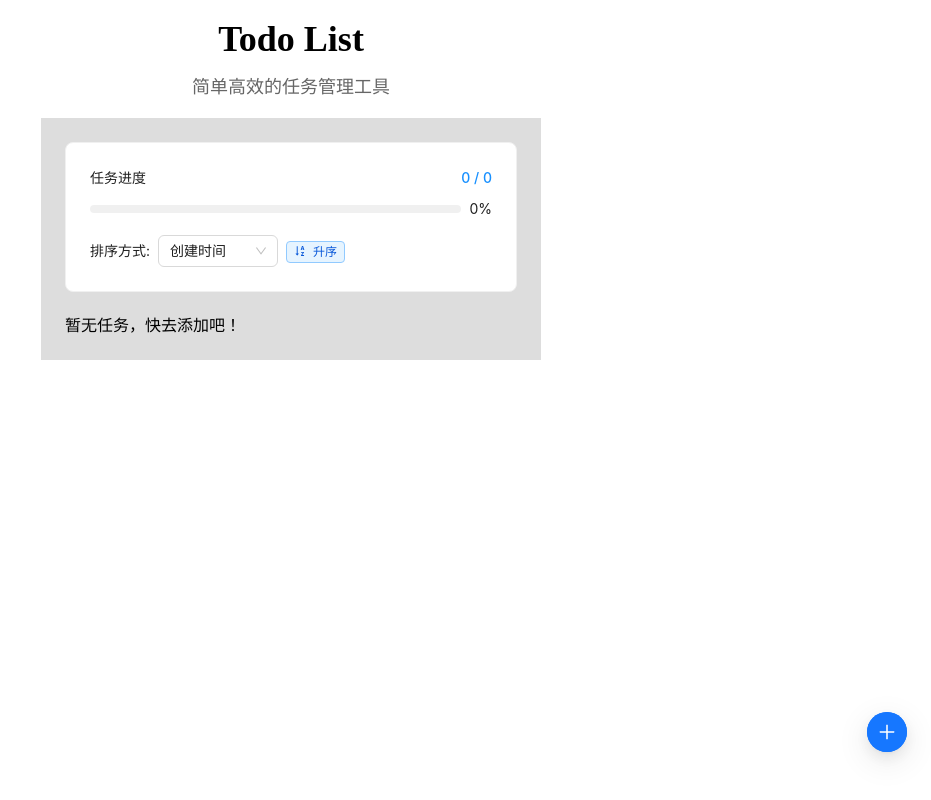
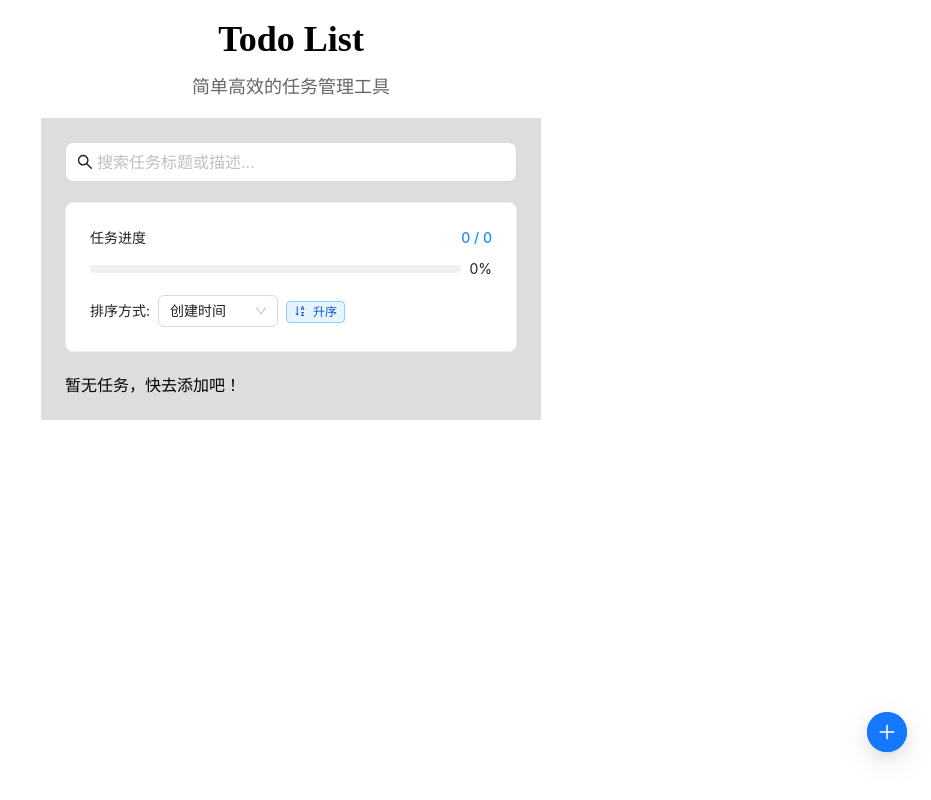
Before and after one commit to cheeseburgertony/todo-list, a React (Vite) app: page / in a window 1280 px wide. Shown: the top 800 px of the page, without its empty margins (349-1280 px from the left). Built offline with nearby package versions, Linux system fonts and the light colour scheme.

Commit message:
feat: 添加搜索框组件并实现任务过滤功能&添加防抖

```diff
--- a/package.json
+++ b/package.json
@@ -10,6 +10,7 @@
     "preview": "vite preview"
   },
   "dependencies": {
+    "ahooks": "^3.9.6",
     "antd": "^5.28.0",
     "classnames": "^2.5.1",
     "react": "^19.1.1",
--- /dev/null
+++ b/src/components/TodoList/c-cpns/SearchBox/index.less
@@ -0,0 +1,3 @@
+.search-box {
+  margin-bottom: 20px;
+}
--- /dev/null
+++ b/src/components/TodoList/c-cpns/SearchBox/index.tsx
@@ -0,0 +1,57 @@
+import { memo, useState, useEffect } from "react";
+import { Input } from "antd";
+import { SearchOutlined } from "@ant-design/icons";
+import { useDebounceFn } from "ahooks";
+import "./index.less";
+
+interface ISearchBoxProps {
+  value: string;
+  onChange: (value: string) => void;
+  placeholder?: string;
+}
+
+const SearchBox = memo(
+  ({
+    value,
+    onChange,
+    placeholder = "搜索任务标题或描述...",
+  }: ISearchBoxProps) => {
+    const [inputValue, setInputValue] = useState(value);
+
+    const { run: debouncedSearch } = useDebounceFn(
+      (newValue: string) => {
+        onChange(newValue);
+      },
+      { wait: 300 }
+    );
+
+    useEffect(() => {
+      setInputValue(value);
+    }, [value]);
+
+    const handleChange = (e: React.ChangeEvent<HTMLInputElement>) => {
+      const newValue = e.target.value;
+      setInputValue(newValue);
+      debouncedSearch(newValue);
+    };
+
+    return (
+      <div className="search-box">
+        <Input
+          size="large"
+          placeholder={placeholder}
+          prefix={<SearchOutlined />}
+          value={inputValue}
+          onChange={handleChange}
+          allowClear
+          onClear={() => {
+            setInputValue("");
+            onChange("");
+          }}
+        />
+      </div>
+    );
+  }
+);
+
+export default SearchBox;
--- a/src/components/TodoList/index.tsx
+++ b/src/components/TodoList/index.tsx
@@ -3,6 +3,7 @@ import { useTodoStorage } from "./hooks/useTodoStorage";
 import AddTask from "./c-cpns/AddTask";
 import TaskControl from "./c-cpns/TaskControl";
 import TaskItem from "./c-cpns/TaskItem";
+import SearchBox from "./c-cpns/SearchBox";
 import type { ITask, sortOrderType } from "./types";
 import "./index.less";
 
@@ -10,6 +11,7 @@ const TodoList = memo(() => {
   const { tasks, updateTasks } = useTodoStorage();
   const [sortOrder, setSortOrder] = useState<sortOrderType>("createdAt");
   const [isAscending, setIsAscending] = useState(true);
+  const [searchKeyword, setSearchKeyword] = useState("");
 
   const handleAddTask = (title: string, description: string) => {
     const newTask: ITask = {
@@ -47,8 +49,19 @@ const TodoList = memo(() => {
     setIsAscending(!isAscending);
   };
 
-  const sortedTasks = useMemo(() => {
-    const sorted = [...tasks].sort((a, b) => {
+  // 过滤和排序任务
+  const filteredSortedTasks = useMemo(() => {
+    let filtered = tasks;
+    if (searchKeyword.trim()) {
+      const keyword = searchKeyword.trim().toLowerCase();
+      filtered = tasks.filter(
+        (task) =>
+          task.title.toLocaleLowerCase().includes(keyword) ||
+          task.description.toLocaleLowerCase().includes(keyword)
+      );
+    }
+
+    const sorted = [...filtered].sort((a, b) => {
       let res = 0;
       if (sortOrder === "createdAt") {
         res = a.createdAt - b.createdAt;
@@ -61,11 +74,13 @@ const TodoList = memo(() => {
       return isAscending ? res : -res;
     });
     return sorted;
-  }, [tasks, sortOrder, isAscending]);
+  }, [tasks, sortOrder, isAscending, searchKeyword]);
 
   return (
     <div className="todolist">
       <AddTask onAddTask={handleAddTask} />
+
+      <SearchBox value={searchKeyword} onChange={setSearchKeyword} />
 
       <TaskControl
         completedCount={tasks.filter((task) => task.completed).length}
@@ -78,7 +93,7 @@ const TodoList = memo(() => {
 
       <div className="task-list">
         {tasks.length === 0 && <div>暂无任务，快去添加吧！</div>}
-        {sortedTasks.map((task) => (
+        {filteredSortedTasks.map((task) => (
           <TaskItem
             key={task.id}
             task={task}
```
Also changed, not shown: 1 other file (tests, documents, lock files or other folders).
